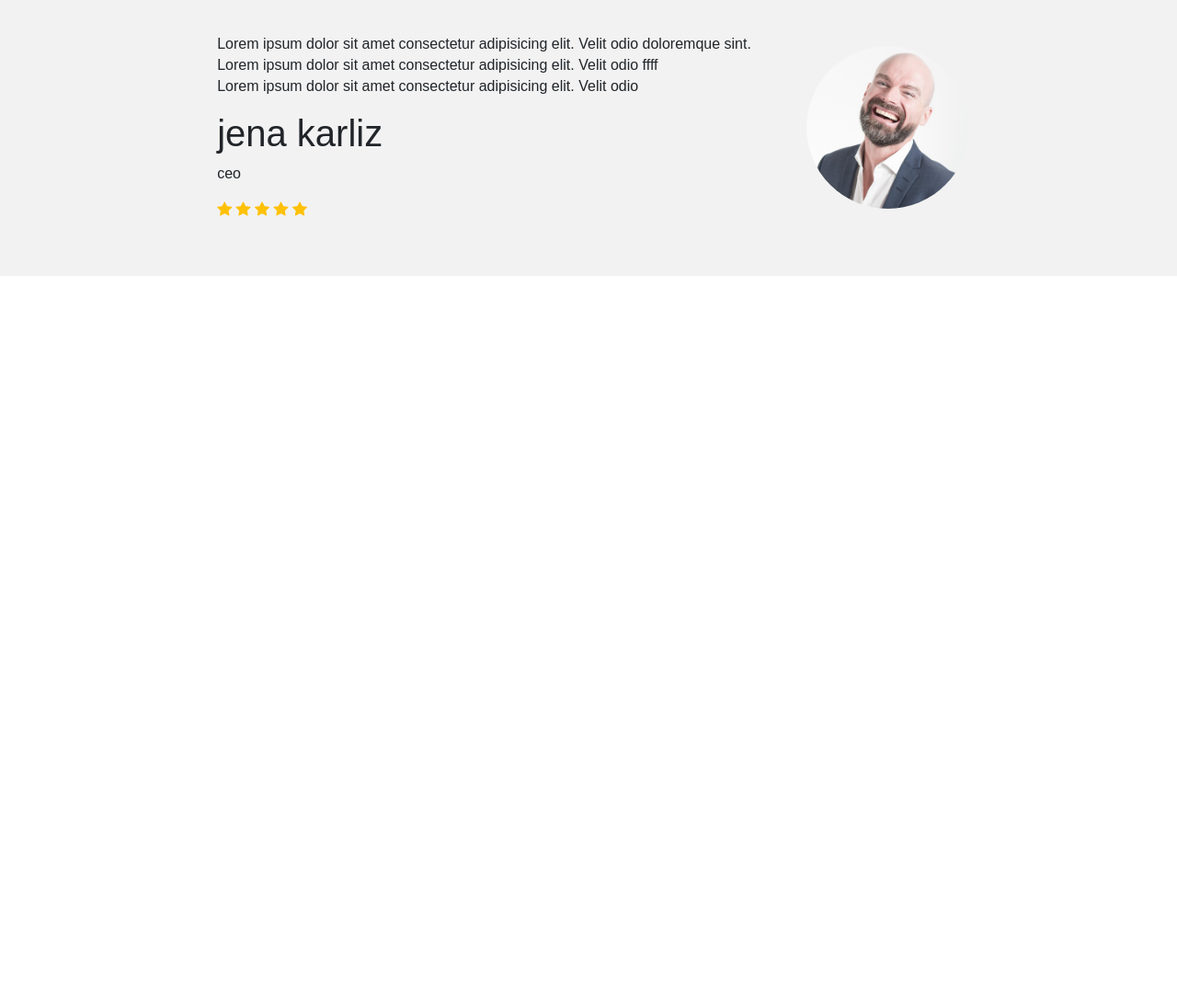
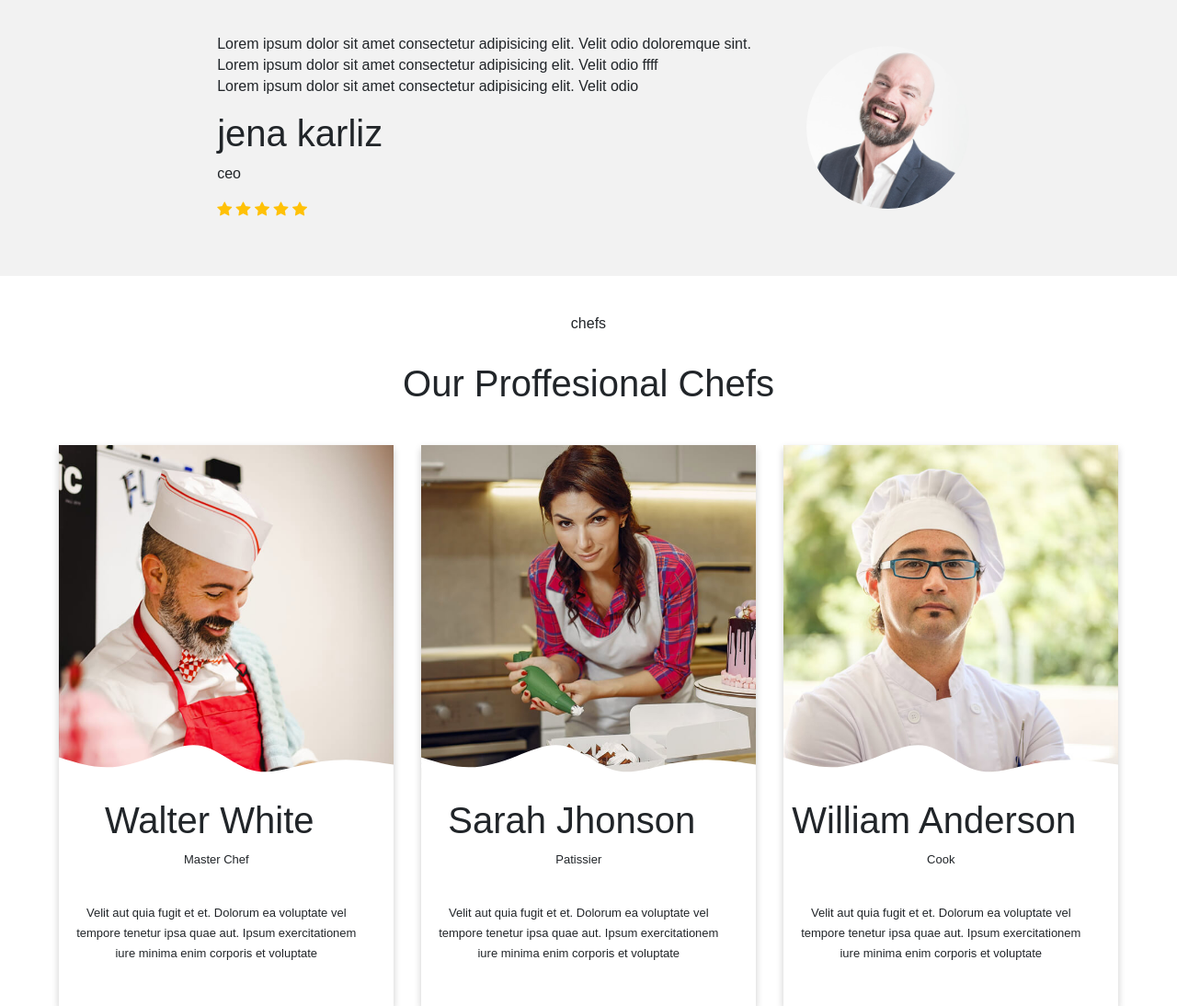
Before and after one commit to zakaria-20/JavaScript_DOM_Final_Project_Zakaria_Salami, a website: page index.html in a window 1280 px wide. Shown: the part 3810-4904 px from the top of the page at 92% size. Before the commit the page ends 4110 px from the top, so only its background shows below. Drawn offline with nearby package versions, Linux system fonts and the light colour scheme.

Commit message:
add section chefs

```diff
--- a/index.html
+++ b/index.html
@@ -514,7 +514,7 @@
 
         </div>
     </div>
-   <!-- <section class="chefs">
+    <section class="chefs">
         <div class="title-chef">
             <p>chefs</p>
             <h1>Our <span>Proffesional Chefs</span></h1>
@@ -568,7 +568,7 @@
                 </div>
 
         </div>
-    </section>   -->
+    </section>
     <!-- <section class="section5">
 
         <img src="./public/images/reservation.jpg" class="img-sec5"  alt="">
```
